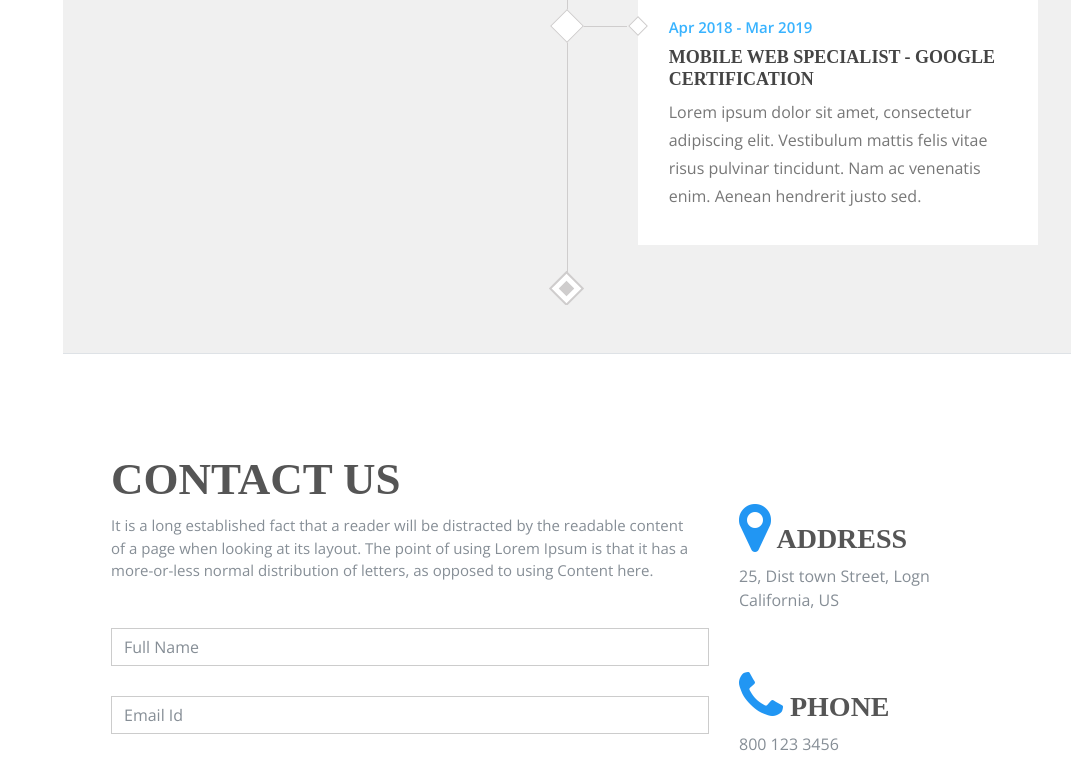
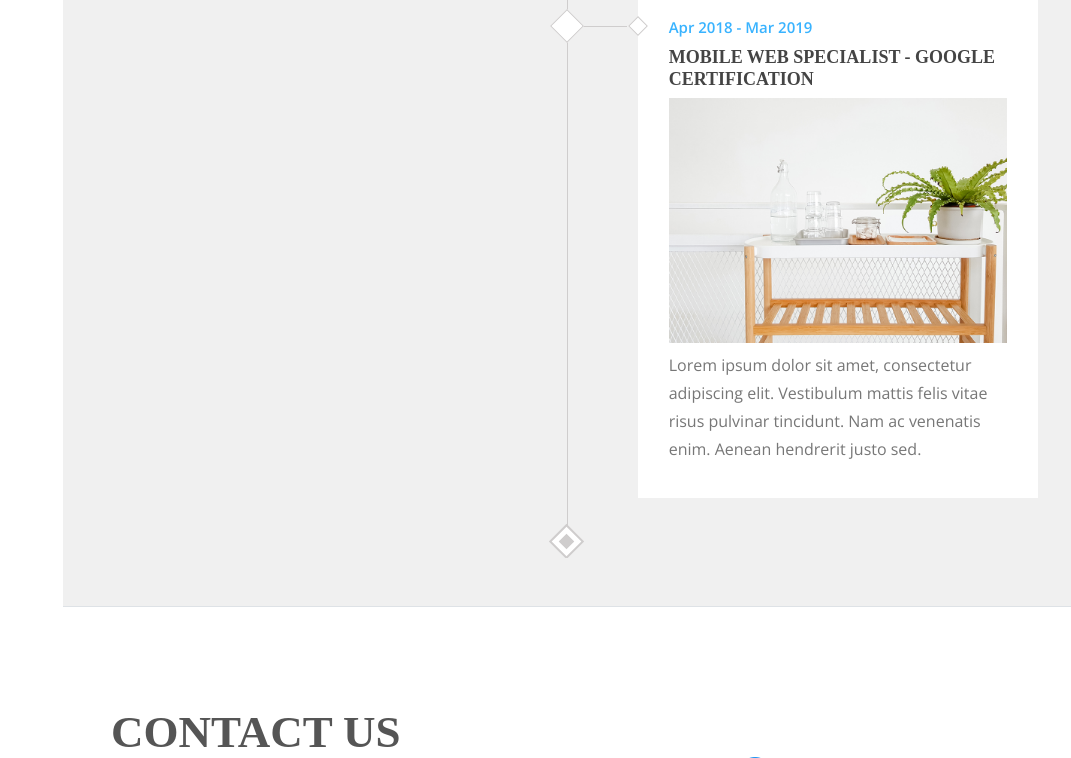
Before and after one commit to hamrosh/bhupalshete1, a plain HTML site: page index.html in a window 1280 px wide. Shown: the part 3519-4277 px from the top of the page, without its empty margins (209-1280 px from the left). Drawn offline with nearby package versions, Linux system fonts and the light colour scheme; a web font is replaced by a local one.

Commit message:
second commit for bhupal shete

```diff
--- a/index.html
+++ b/index.html
@@ -356,6 +356,7 @@ License URL: https://creativecommons.org/licenses/by/4.0/
                         <div class="award-content">
                             <span class="date">Apr 2018 - Mar 2019</span>
                             <h5 class="title">Mobile Web Specialist - Google Certification</h5>
+                            <img class="img-fluid" src="img/portfolio/p-1.jpg" alt="">
                             <p class="description">
                                 Lorem ipsum dolor sit amet, consectetur adipiscing elit. Vestibulum mattis felis vitae risus pulvinar tincidunt. Nam ac venenatis
                                 enim. Aenean hendrerit justo sed.
```
